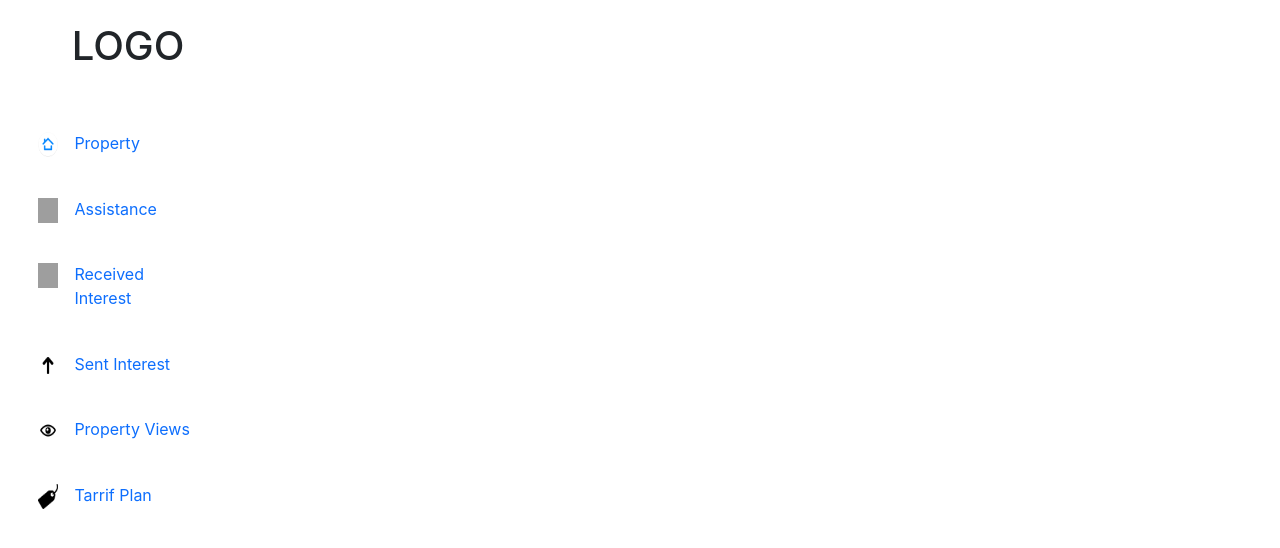
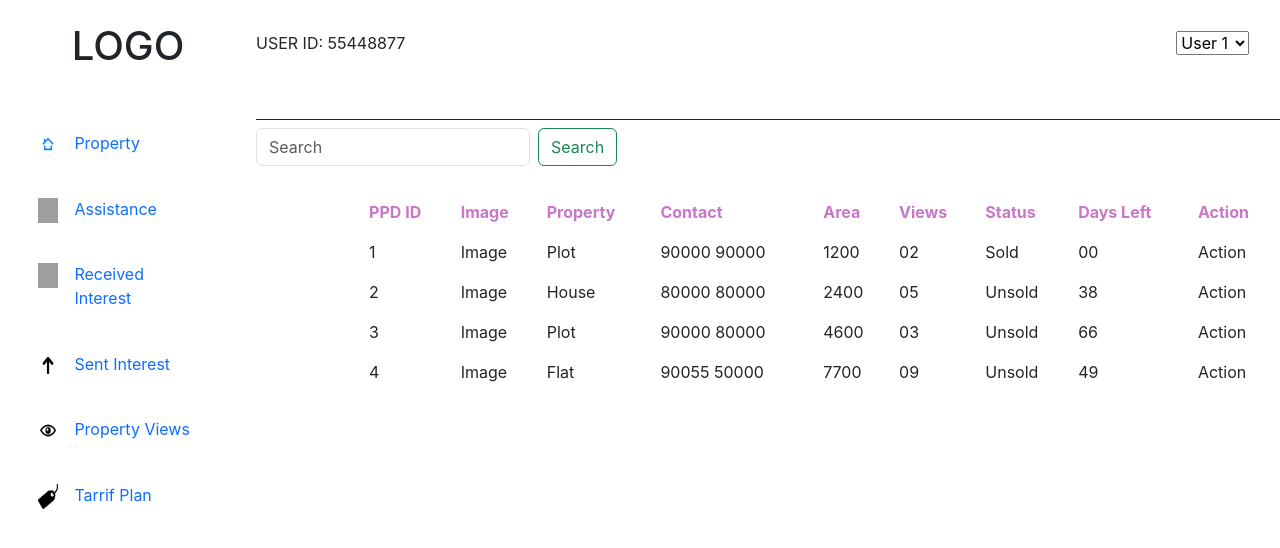
Before and after one commit to Muskan-Gupta10/10x-RealEstate-Frontend, a React (Create React App) app in the folder real-estate-app/: page / in a window 1280 px wide. Shown: the top 548 px of the page. Built offline with nearby package versions, Linux system fonts and the light colour scheme; grey boxes are pictures that could not be loaded.

Commit message:
Created Property View Page

```diff
--- a/real-estate-app/src/App.js
+++ b/real-estate-app/src/App.js
@@ -1,9 +1,9 @@
 import './App.css';
-import Navbar from './Components/Navbar';
+import PropertyView from './Components/PropertyView';
 
 function App() {
   return <>
-    <Navbar />
+    <PropertyView />
   </>
 }
 
--- a/real-estate-app/src/Components/Navbar.jsx
+++ b/real-estate-app/src/Components/Navbar.jsx
@@ -15,40 +15,40 @@ export default function Navbar() {
             <h1>LOGO</h1>
         </div>
         <div>
-          <ul class="nav flex-column">
-            <li class="nav-item navbar-element">
+          <ul className="nav flex-column">
+            <li className="nav-item navbar-element">
               <img src={property_image} alt="not found" className="ele-images"/>
-              <a class="nav-link active" href="/">
+              <a className="nav-link active" href="/">
                 Property
               </a>
             </li>
-            <li class="nav-item">
+            <li className="nav-item">
               <img src={assistance_image} alt="not found" className="ele-images"/>
-              <a class="nav-link" href="/">
+              <a className="nav-link" href="/">
                 Assistance
               </a>
             </li>
-            <li class="nav-item">
+            <li className="nav-item">
               <img src={received_image} alt="not found" className="ele-images"/>
-              <a class="nav-link" href="/">
+              <a className="nav-link" href="/">
                 Received Interest
               </a>
             </li>
-            <li class="nav-item">
+            <li className="nav-item">
               <img src={sent_image} alt="not found" className="ele-images"/>
-              <a class="nav-link" href="/">
+              <a className="nav-link" href="/">
                 Sent Interest
               </a>
             </li>
-            <li class="nav-item">
+            <li className="nav-item">
               <img src={views_image} alt="not found" className="ele-images"/>
-              <a class="nav-link" href="/">
+              <a className="nav-link" href="/">
                 Property Views
               </a>
             </li>
-            <li class="nav-item">
+            <li className="nav-item">
               <img src={tarrif_image} alt="not found" className="ele-images"/>
-              <a class="nav-link" href="/">
+              <a className="nav-link" href="/">
                 Tarrif Plan
               </a>
             </li>
--- /dev/null
+++ b/real-estate-app/src/Components/PropertyView.jsx
@@ -0,0 +1,154 @@
+import React, { useMemo, useState } from "react";
+import Navbar from "./Navbar";
+import "../Styles/propertyview.css";
+
+export default function PropertyView() {
+  let [showAll, setShowAll] = useState(true);
+  let [searchData, setSearchData] = useState("");
+
+  function searchActivate(e) {
+    e.preventDefault();
+    setShowAll(false);
+  }
+
+  const filteredData = useMemo(() => {
+    let testData = [
+      {
+        id: 1,
+        image: "Image",
+        property: "Plot",
+        contact: "90000 90000",
+        area: "1200",
+        views: "02",
+        status: "Sold",
+        daysLeft: "00",
+        action: "Action",
+      },
+      {
+        id: 2,
+        image: "Image",
+        property: "House",
+        contact: "80000 80000",
+        area: "2400",
+        views: "05",
+        status: "Unsold",
+        daysLeft: "38",
+        action: "Action",
+      },
+      {
+        id: 3,
+        image: "Image",
+        property: "Plot",
+        contact: "90000 80000",
+        area: "4600",
+        views: "03",
+        status: "Unsold",
+        daysLeft: "66",
+        action: "Action",
+      },
+      {
+        id: 4,
+        image: "Image",
+        property: "Flat",
+        contact: "90055 50000",
+        area: "7700",
+        views: "09",
+        status: "Unsold",
+        daysLeft: "49",
+        action: "Action",
+      },
+    ];
+
+    if (!showAll) {
+      return testData.filter((ele) => ele.id.toString() === searchData);
+    }
+    return testData;
+  }, [showAll, searchData]);
+
+  return (
+    <>
+      <div className="property-view">
+        <Navbar />
+        <div className="header">
+          <div className="userid">USER ID: 55448877</div>
+          <div className="username">
+            <select name="users" id="users">
+              <option value="user1">User 1</option>
+              <option value="user2">User 2</option>
+              <option value="user3">User 3</option>
+            </select>
+          </div>
+        </div>
+        <div className="searchbar">
+          <form className="d-flex" role="search" onSubmit={searchActivate}>
+            <input
+              className="form-control me-2"
+              type="search"
+              placeholder="Search"
+              aria-label="Search"
+              onChange={(e) => {
+                setSearchData(e.target.value);
+              }}
+            />
+            <button className="btn btn-outline-success" type="submit">
+              Search
+            </button>
+          </form>
+        </div>
+        <div className="property-table">
+          <table className="table table-borderless table-space">
+            <thead>
+              <tr>
+                <th scope="col">PPD ID</th>
+                <th scope="col">Image</th>
+                <th scope="col">Property</th>
+                <th scope="col">Contact</th>
+                <th scope="col">Area</th>
+                <th scope="col">Views</th>
+                <th scope="col">Status</th>
+                <th scope="col">Days Left</th>
+                <th scope="col">Action</th>
+              </tr>
+            </thead>
+            <tbody>
+              {showAll === true &&
+                filteredData.map((ele) => {
+                  return (
+                    <tr>
+                      <td>{ele.id}</td>
+                      <td>{ele.image}</td>
+                      <td>{ele.property}</td>
+                      <td>{ele.contact}</td>
+                      <td>{ele.area}</td>
+                      <td>{ele.views}</td>
+                      <td>{ele.status}</td>
+                      <td>{ele.daysLeft}</td>
+                      <td>{ele.action}</td>
+                    </tr>
+                  );
+                })}
+              {showAll === false &&
+                filteredData
+                  .filter((ele) => ele.id.toString() === searchData)
+                  .map((ele) => {
+                    return (
+                      <tr>
+                        <td>{ele.id}</td>
+                        <td>{ele.image}</td>
+                        <td>{ele.property}</td>
+                        <td>{ele.contact}</td>
+                        <td>{ele.area}</td>
+                        <td>{ele.views}</td>
+                        <td>{ele.status}</td>
+                        <td>{ele.daysLeft}</td>
+                        <td>{ele.action}</td>
+                      </tr>
+                    );
+                  })}
+            </tbody>
+          </table>
+        </div>
+      </div>
+    </>
+  );
+}
--- /dev/null
+++ b/real-estate-app/src/Styles/propertyview.css
@@ -0,0 +1,35 @@
+.property-view {
+    display: flex;
+}
+
+.property-table {
+    flex: 1;
+    margin-top: 15%;
+    margin-left: -20%;
+}
+
+.property-table thead th {
+    color: rgb(200, 119, 200);
+}
+
+.header {
+    height: 15vh;
+    width: 80%;
+    border-bottom: 1px solid;
+}
+
+.userid {
+    float: left;
+    margin-top: 3%;
+}
+
+.username {
+    float: right;
+    margin-right: 3%;
+    margin-top: 3%;
+}
+
+.searchbar {
+    margin-top: 10%;
+    margin-left: -80%;
+}
```
